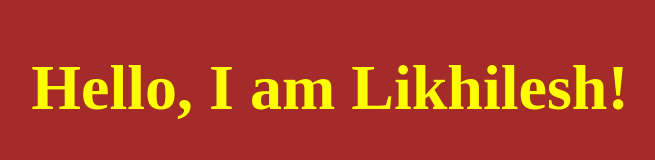
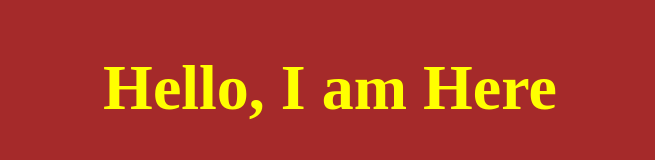
Before and after one commit to mkaifiqbal/cloudcomputing, a plain HTML site: page index.html in a window 1280 px wide. Shown: the whole page, without its empty margins (310-965 px from the left). Drawn offline with Linux system fonts and the light colour scheme.

Commit message:
name changes

```diff
--- a/index.html
+++ b/index.html
@@ -4,12 +4,12 @@
 <head>
     <meta charset="UTF-8">
     <meta name="viewport" content="width=device-width, initial-scale=1.0">
-    <title>Likhilesh Portfolio</title>
+    <title>It's Me</title>
     <link rel="stylesheet" href="./styles.css">
 </head>
 
 <body>
-    <h1>Hello, I am Likhilesh!</h1>
+    <h1>Hello, I am Here</h1>
 </body>
 
 </html>
```
